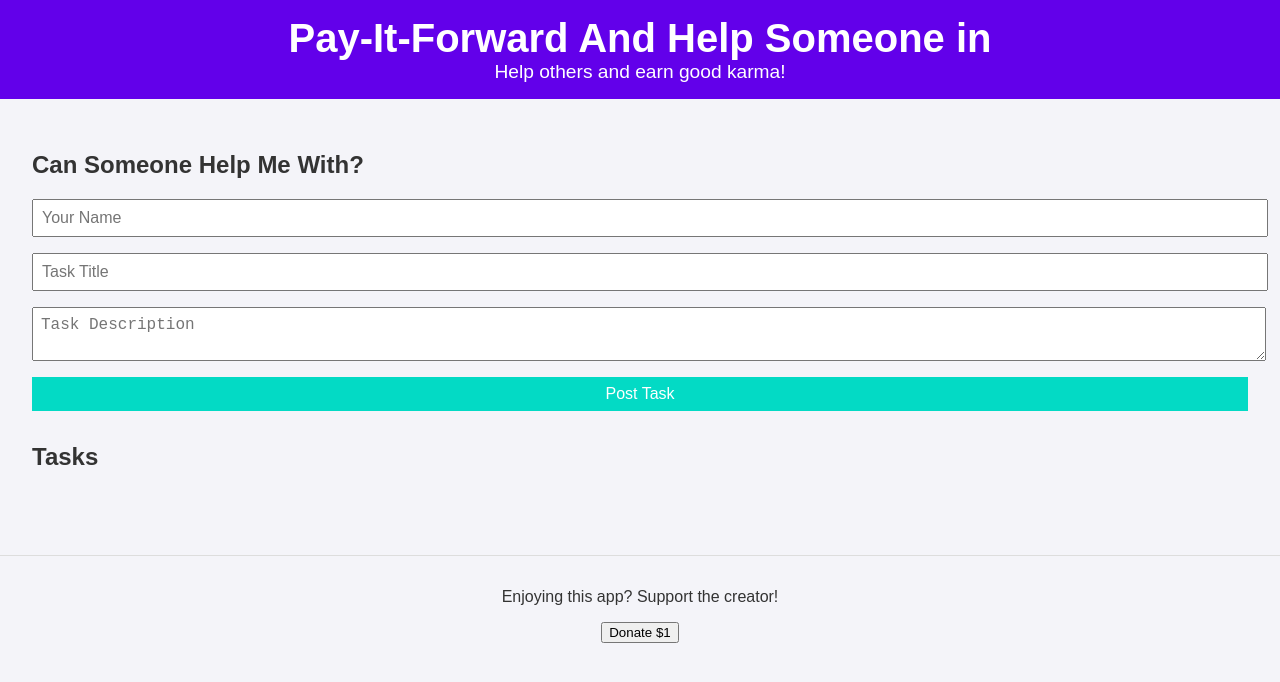
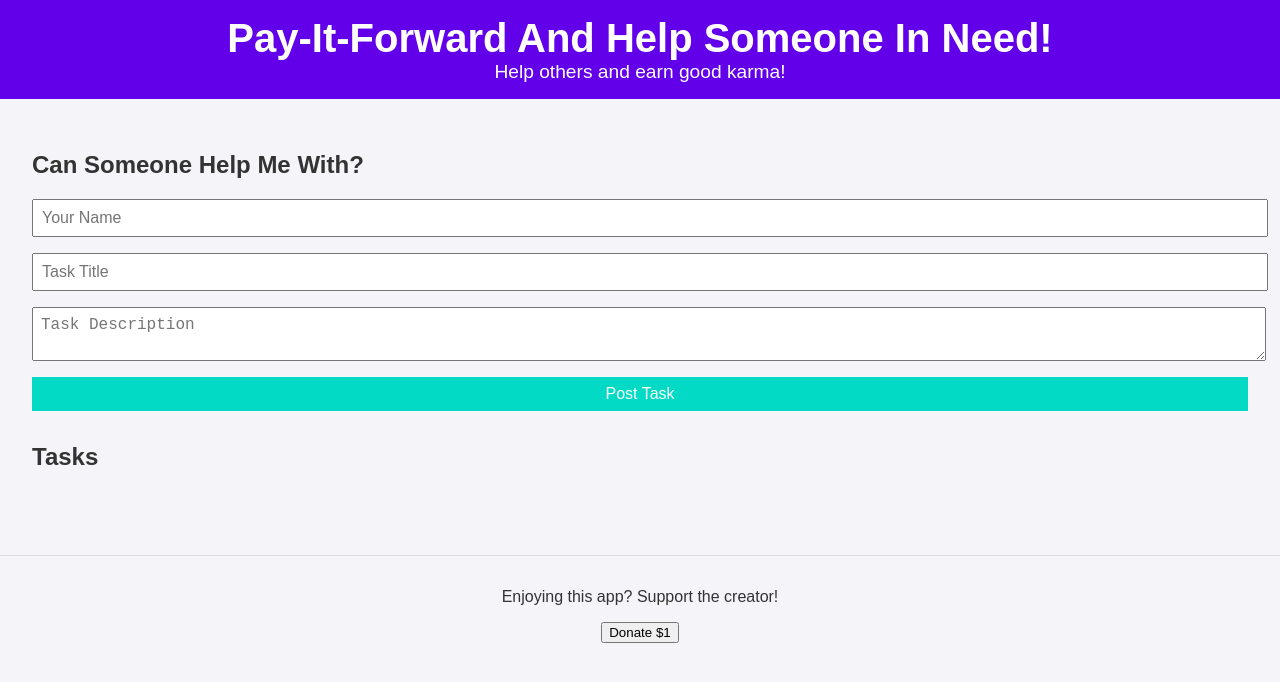
Before and after one commit to wiekusBui/Pay-it-forward-help-taskboard, a website: page index.html in a window 1280 px wide. Drawn offline with Linux system fonts and the light colour scheme.

Commit message:
Add files via upload

```diff
--- a/index.html
+++ b/index.html
@@ -11,7 +11,7 @@
 
 
     <header>
-        <h1>Pay-It-Forward And Help Someone in</h1>
+        <h1>Pay-It-Forward And Help Someone In Need!</h1>
         <p>Help others and earn good karma!</p>
     </header>
     <main>
```
